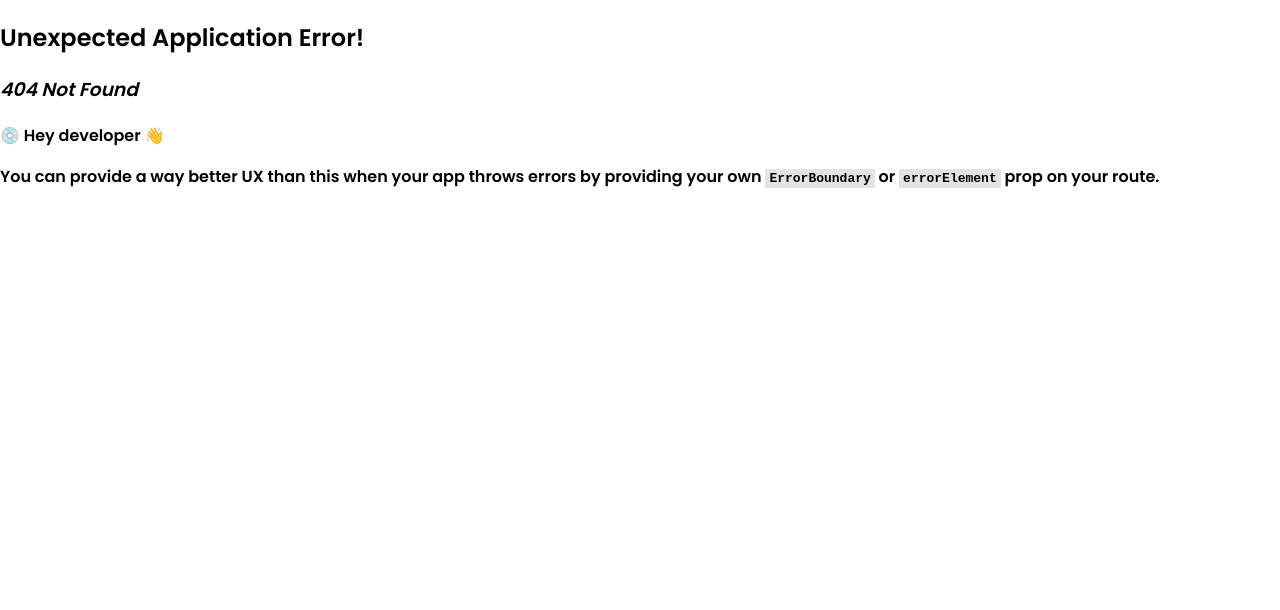
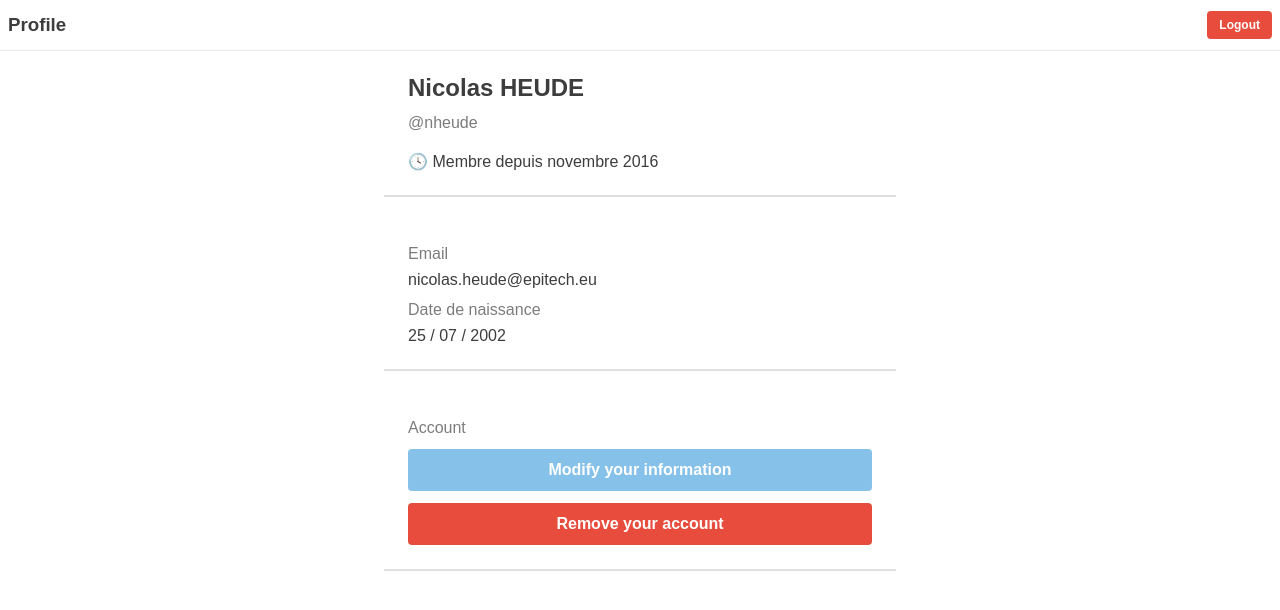
Before and after one commit to Ollamy/Ollamy, a React (Vite) app in the folder packages/service-maker/: page /profile in a window 1280 px wide. Before the commit this address had no page. Shown: the top 610 px of the page. Built offline with nearby package versions, Linux system fonts and the light colour scheme.

Commit message:
feat: add new user page

```diff
--- /dev/null
+++ b/packages/service-maker/src/components/TopBar/index.tsx
@@ -0,0 +1,65 @@
+import styled from 'styled-components';
+import { ReactElement, ReactNode } from 'react';
+
+interface TopBarProps {
+  title: string;
+  children?: ReactElement;
+  profilePictureDisplayed?: boolean;
+}
+
+const TopBar = ({ title, children, profilePictureDisplayed = true }: TopBarProps): ReactElement => {
+  return (
+    <Container>
+      <Title>{title}</Title>
+      {children}
+      {profilePictureDisplayed && <ProfilePicture href={'/profile'}>N</ProfilePicture>}
+    </Container>
+  );
+};
+
+const Container = styled.div`
+  display: flex;
+  align-items: center;
+  justify-content: space-between;
+
+  width: 100%;
+  height: 50px;
+  padding: 8px;
+  box-sizing: border-box;
+
+  background: rgba(255, 255, 255, 0.8);
+  box-shadow:
+    rgba(0, 0, 0, 0.15) 0 0.5px 0,
+    rgba(0, 0, 0, 0.05) 0px -0.5px 0px inset;
+`;
+
+const Title = styled.h3`
+  color: #3d3d3d;
+`;
+
+const ProfilePicture = styled.a`
+  display: flex;
+  align-items: center;
+  justify-content: center;
+
+  width: 34px;
+  height: 100%;
+  border-radius: 100%;
+
+  color: white;
+  text-decoration: none;
+  background: rgb(136, 106, 246);
+  box-shadow:
+    rgba(0, 0, 0, 0.15) 0 0.5px 0,
+    rgba(0, 0, 0, 0.05) 0px -0.5px 0px inset;
+  background: linear-gradient(
+    118deg,
+    rgba(136, 106, 246, 1) 0%,
+    rgba(252, 151, 187, 1) 68%,
+    rgba(252, 151, 187, 1) 100%
+  );
+
+  cursor: pointer;
+`;
+
+export default TopBar;
--- a/packages/service-maker/src/pages/Home.tsx
+++ /dev/null
@@ -1,4 +0,0 @@
-export function Home(): React.ReactNode {
-  // eslint-disable-next-line react/jsx-no-useless-fragment
-  return <></>;
-}
--- /dev/null
+++ b/packages/service-maker/src/pages/Home/index.tsx
@@ -0,0 +1,22 @@
+import TopBar from '../../components/TopBar';
+import styled from 'styled-components';
+import { ReactElement } from 'react';
+
+interface HomePageProps {}
+
+const HomePage = ({}: HomePageProps): ReactElement => {
+  return (
+    <Container>
+      <TopBar title={'Ollamy Maker'} />
+    </Container>
+  );
+};
+
+const Container = styled.div`
+  display: block;
+
+  width: 100%;
+  height: 100%;
+`;
+
+export default HomePage;
--- /dev/null
+++ b/packages/service-maker/src/pages/Profile/index.tsx
@@ -0,0 +1,147 @@
+import { ReactElement, useCallback, useState, ChangeEvent } from 'react';
+import TopBar from '../../components/TopBar';
+import styled from 'styled-components';
+
+interface ProfilePageProps {}
+
+const ProfilePage = ({}: ProfilePageProps): ReactElement => {
+  const [editMode, setEditMode] = useState(false);
+
+  const [email, setEmail] = useState('nicolas.heude@epitech.eu');
+  const [birthDate, setBirthDate] = useState('2002-07-25');
+
+  const handleClickRemoveAccount = useCallback(() => {
+    alert('Are you sure you want to remove your account ?');
+  }, []);
+
+  const handleClickEditMode = useCallback(() => {
+    setEditMode((old) => !old);
+  }, []);
+
+  const changeBirthDate = useCallback((e: ChangeEvent<HTMLInputElement>) => {
+    setBirthDate(e.target.value);
+  }, []);
+
+  const changeEmail = useCallback((e: ChangeEvent<HTMLInputElement>) => {
+    setEmail(e.target.value);
+  }, []);
+
+  return (
+    <Container>
+      <TopBar title={'Profile'} profilePictureDisplayed={false}>
+        <LogoutButton href={'/'}>Logout</LogoutButton>
+      </TopBar>
+      <Body>
+        <BoxContainer>
+          <Title>Nicolas HEUDE</Title>
+          <SubTitle>@nheude</SubTitle>
+          <Text style={{ marginTop: '8px' }}>🕓 Membre depuis novembre 2016</Text>
+        </BoxContainer>
+        <BoxContainer>
+          <SubTitle>Email</SubTitle>
+          {editMode ? (
+            <Input type={'email'} value={email} onChange={changeEmail} />
+          ) : (
+            <Text style={{ marginTop: '-4px' }}>{email}</Text>
+          )}
+          <SubTitle>Date de naissance</SubTitle>
+          {editMode ? (
+            <Input type={'date'} value={birthDate} onChange={changeBirthDate} />
+          ) : (
+            <Text style={{ marginTop: '-4px' }}>{birthDate.split('-').reverse().join(' / ')}</Text>
+          )}
+        </BoxContainer>
+        <BoxContainer>
+          <SubTitle>Account</SubTitle>
+          <RemoveButton style={{ background: editMode ? '#2ECC71' : '#85C1E9' }} onClick={handleClickEditMode}>
+            {editMode ? 'Done' : 'Modify your information'}
+          </RemoveButton>
+          <RemoveButton onClick={handleClickRemoveAccount}>Remove your account</RemoveButton>
+        </BoxContainer>
+      </Body>
+    </Container>
+  );
+};
+
+const Body = styled.div`
+  display: flex;
+  align-items: center;
+  flex-direction: column;
+
+  gap: 24px;
+
+  width: 100%;
+`;
+
+const BoxContainer = styled.div`
+  display: flex;
+  flex-direction: column;
+
+  gap: 12px;
+
+  width: 512px;
+
+  padding: 24px;
+  box-sizing: border-box;
+
+  border-bottom: 2px solid #e0e0e0;
+`;
+
+const Title = styled.h2`
+  margin: 0;
+  color: #3d3d3d;
+`;
+
+const SubTitle = styled.h4`
+  margin: 0;
+  font-weight: 500;
+  color: #7c7c7c;
+`;
+
+const Text = styled.p`
+  color: #3d3d3d;
+  font-weight: 400;
+  margin: 0;
+`;
+
+const Input = styled.input`
+  height: 32px;
+  color: #3d3d3d;
+  font-size: 14px;
+`;
+
+const Container = styled.div`
+  display: block;
+
+  width: 100%;
+  height: 100%;
+`;
+
+const LogoutButton = styled.a`
+  display: flex;
+  align-items: center;
+  justify-content: center;
+
+  font-size: 12px;
+
+  height: 80%;
+  padding: 0 12px;
+  box-sizing: border-box;
+
+  color: white;
+  border-radius: 4px;
+  background: #e74c3c;
+
+  border: none;
+  cursor: pointer;
+  text-decoration: none;
+`;
+
+const RemoveButton = styled(LogoutButton)`
+  height: 42px;
+  width: 100%;
+
+  font-size: 16px;
+`;
+
+export default ProfilePage;
```
Also changed, not shown: packages/service-maker/src/main.tsx (+13 -4 lines).
